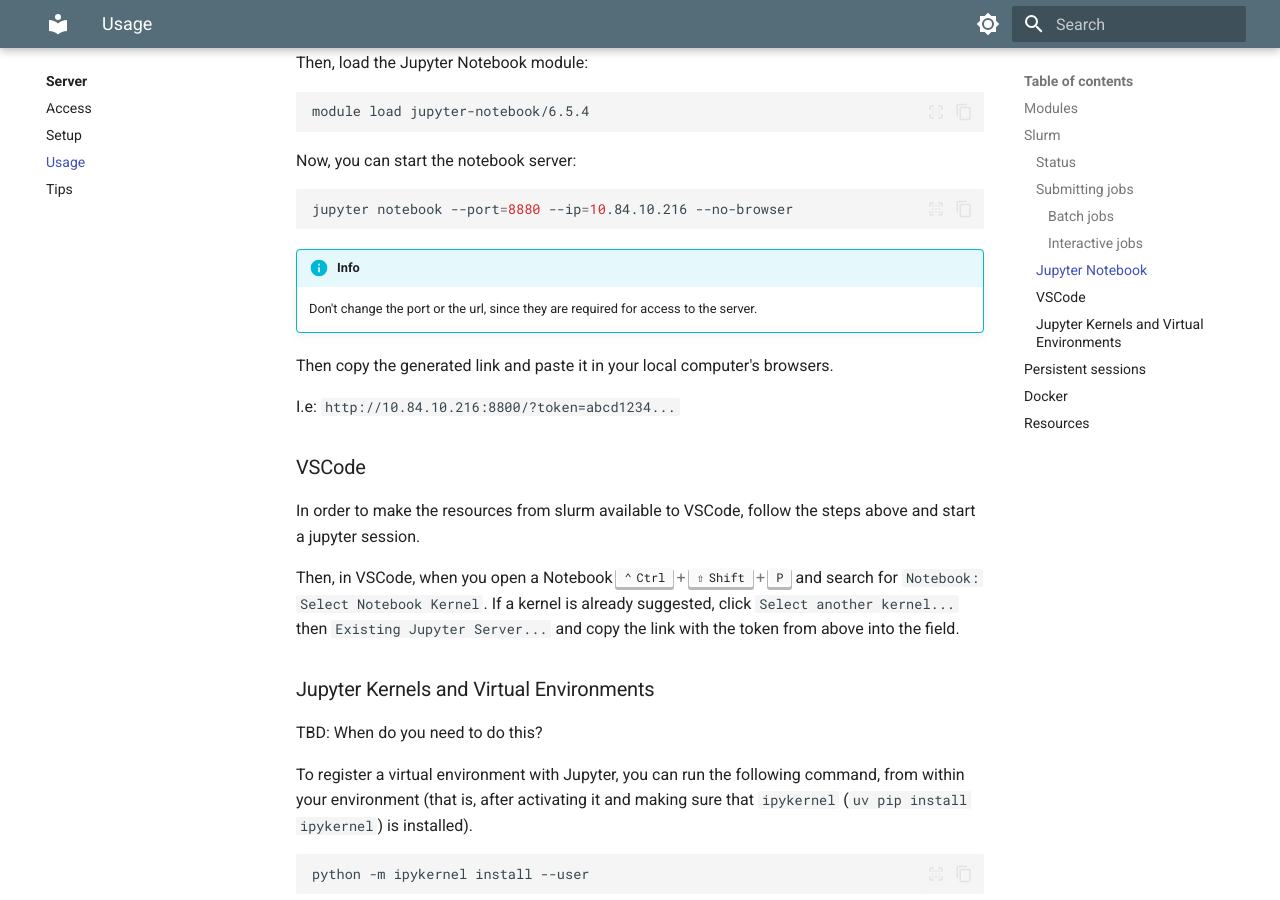
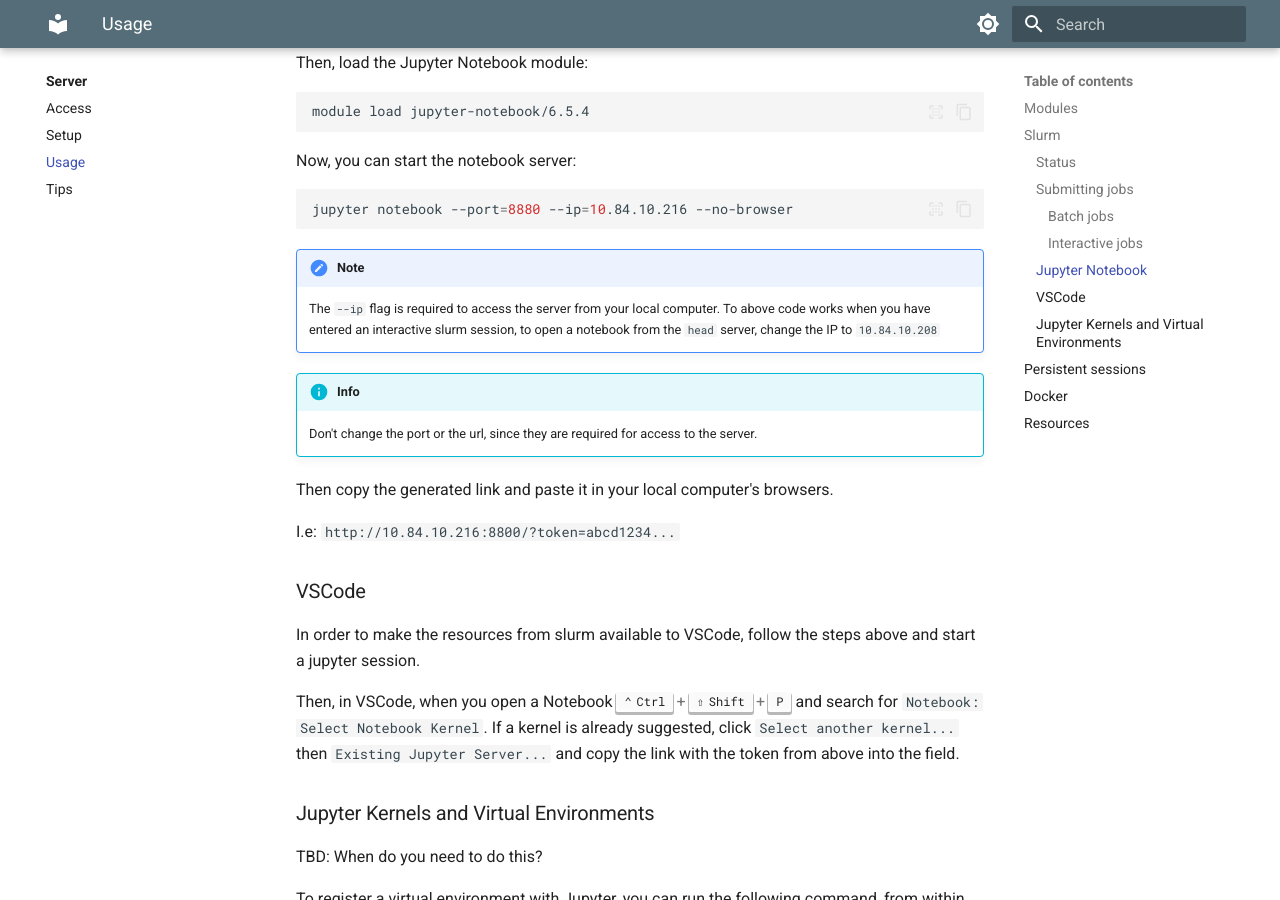
Before and after one commit to cph-sodas/cph-sodas.github.io, an MkDocs documentation site: the page built from docs/server/usage.md, in a window 1280 px wide and 900 px high, scrolled down 3101 px. Built offline with MkDocs 1.6.1 and Material for MkDocs 9.7.7, drawn with Linux system fonts in a browser that asks for light colours.

````diff
--- a/docs/server/usage.md
+++ b/docs/server/usage.md
@@ -167,6 +167,10 @@ Now, you can start the notebook server:
 jupyter notebook --port=8880 --ip=10.84.10.216 --no-browser
 ```
 
+!!! note
+
+    The `--ip` flag is required to access the server from your local computer. To above code works when you have entered an interactive slurm session, to open a notebook from the `head` server, change the IP to `10.84.10.208`
+
 !!! info
 
     Don't change the port or the url, since they are required for access to the server.
````
Also changed, not shown: docs/server/access.md (+1 -1 lines), docs/server/tips.md (+2 -4 lines).
